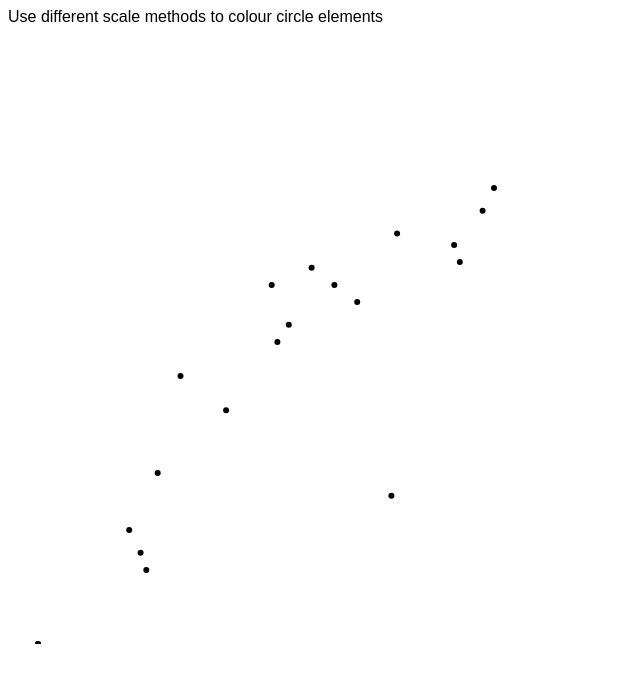
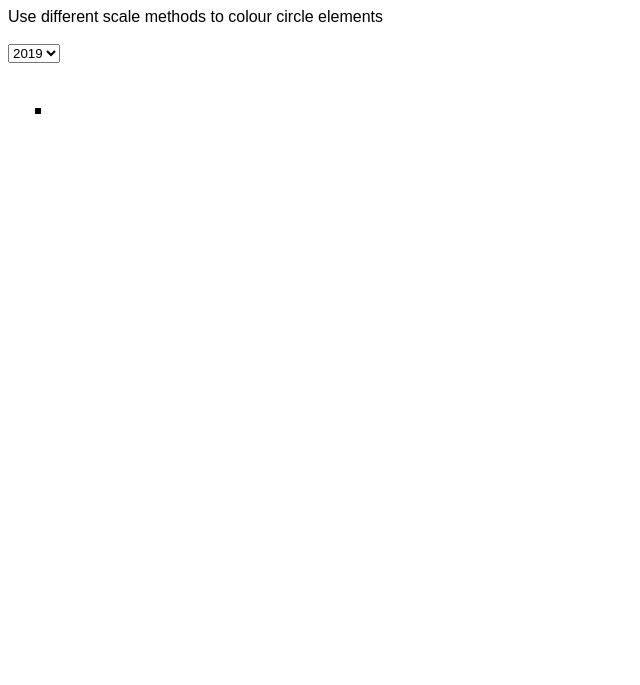
Before and after one commit to tippytappy/d3_study, a plain HTML site: page gmq/gmq.html in a window 1280 px wide. Shown: the whole page, without its empty margins (0-640 px from the left). Drawn offline with nearby package versions, Linux system fonts and the light colour scheme.

Commit message:
Enter selection working but not update

```diff
--- a/gmq/gmq.html
+++ b/gmq/gmq.html
@@ -4,12 +4,21 @@
   <meta charset="UTF-8">
   <meta http-equiv="X-UA-Compatible" content="IE=edge">
   <meta name="viewport" content="width=device-width, initial-scale=1.0">
-  <script src="https://d3js.org/d3.v6.js"></script>
+  <script src='../d3.v6.js'></script>
   <title>Gartner Magic Quadrant</title>
 </head>
 <body>
  <div style="font-family: sans-serif">Use different scale methods to colour circle elements</div>
   <br>
+  <div id="dropdown-div">
+    <select id="dropdown">
+      <option value=2019>2019</option>
+      <option value=2020>2020</option>
+      <option value=2021>2021</option>
+    </select>
+  </div>
+  <br>
+
   <svg width="600" height="600">
 
   </svg>
@@ -17,22 +26,25 @@
   <script>
     async function draw(){
 
-        data = await d3.csv('gmq_data.csv', function(data){
+        data = await d3.csv('gmq_data_wide.csv', function(data){
           return {
             company: data.company,
-            year: +data.year,
-            cov: +data.cov,
-            a2e: +data.a2e,
-            change: data.change
+            cov_2019: +data.cov_2019,
+            a2e_2019: +data.a2e_2019,
+            cov_2020: +data.cov_2020,
+            a2e_2020: +data.a2e_2020,
+            cov_2021: +data.cov_2021,
+            a2e_2021: +data.a2e_2021
           }
         })
+
+        console.log(data)
 
         const ctr = d3.select('svg')
           .append('g')
           .attr('transform', 'translate(30, 30)')
 
         const k = d3.map(data, d => d.company).keys()
-        console.log(k)
 
         const x = d3.scaleLinear()
           .domain([0, 100])
@@ -42,14 +54,24 @@
           .domain([0, 100])
           .range([600 - 30, 0])
 
+        function update(yr) {
+        ctr.selectAll('circles')
+          .data(data, d => d.company)
+          .join('circle')
+          .attr('cx', d => x(`${'d.cov_' + yr}`))
+          .attr('cy', d => x(`${'d.a2e_' + yr}`))
+          .attr('r', 3)
 
-        ctr.selectAll('circles')
-          .data(data)
-          .join('circle')
-          .filter(d => d.year == 2020)
-          .attr('cx', d => x(d.cov))
-          .attr('cy', d => y(d.a2e))
-          .attr('r', 3)
+          test = `${'d.cov_' + yr}`
+          console.log(test)
+        }
+
+      d3.select('#dropdown')
+      .on('change', function(e){
+        update(this.value)
+      })
+
+      update(2019)
     }
 
     draw()
```
